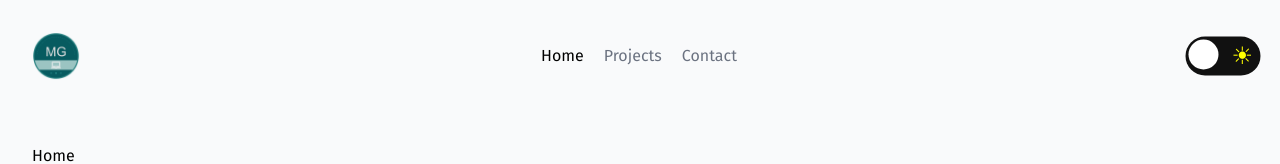
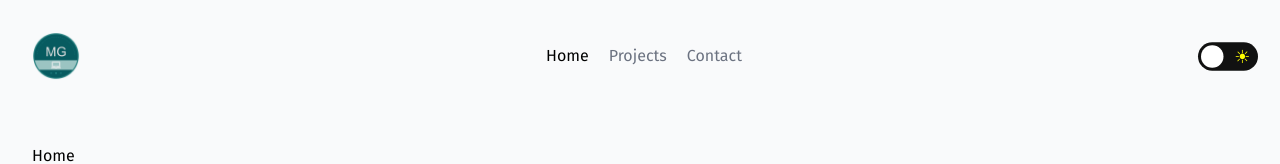
Before and after one commit to gouldie/gouldie.github.io, a Next.js app: page / in a window 1280 px wide. Shown: the top 164 px of the page. Built offline with nearby package versions, Linux system fonts and the light colour scheme.

Commit message:
theme toggle

```diff
--- a/components/Header.js
+++ b/components/Header.js
@@ -53,7 +53,7 @@ NavItem.propTypes = {
   label: PropTypes.string.isRequired
 }
 
-// https://codepen.io/AmirthaShankari/pen/eYpmjmx
+// https://codepen.io/PaulinaSurazynska/pen/bGVpBOb
 function ThemeToggle() {
   const { theme, setTheme } = useTheme()
 
@@ -70,7 +70,7 @@ function ThemeToggle() {
     <div>
       <input type='checkbox' className='checkbox' id='checkbox' onClick={toggleTheme} />
       <label htmlFor='checkbox' className='label'>
-        <span className='moon'>&#9789;</span>
+        <span className='moon'>&#9790;</span>
         <span className='sun'>&#9728;</span>
         <div className='ball' />
       </label>
--- a/styles/global.css
+++ b/styles/global.css
@@ -8,7 +8,7 @@
   @apply bg-gray-50 dark:bg-gray-900 text-black dark:text-white;
   min-height: 100vh;
   font-family: 'Fira Sans', sans-serif;
-  transition: background 0.2s linear;
+  transition: 0.2s linear;
 }
 
 .my-container {
@@ -21,8 +21,8 @@
 }
 
 .label {
-  width: 50px;
-  height: 26px;
+  width: 40px;
+  height: 19px;
   background-color: #111;
   display: flex;
   border-radius: 50px;
@@ -34,8 +34,8 @@
 }
 
 .ball {
-  width: 20px;
-  height: 20px;
+  width: 15px;
+  height: 15px;
   background-color: white;
   position: absolute;
   top: 2px;
@@ -46,13 +46,15 @@
 
 /*  target the elemenent after the label*/
 .checkbox:checked + .label .ball {
-  transform: translateX(24px);
+  transform: translateX(18px);
 }
 
 .moon {
   color: white;
+  font-size: 12px;
 }
 
 .sun {
   color: yellow;
+  font-size: 12px;
 }
```
